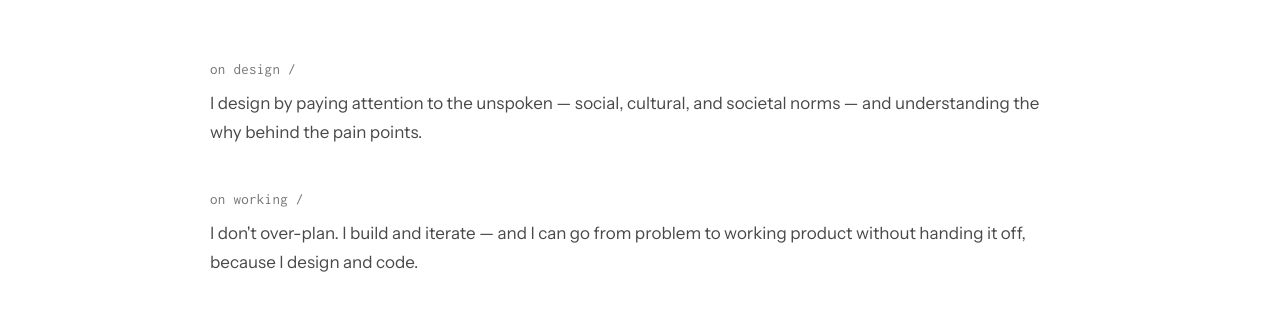
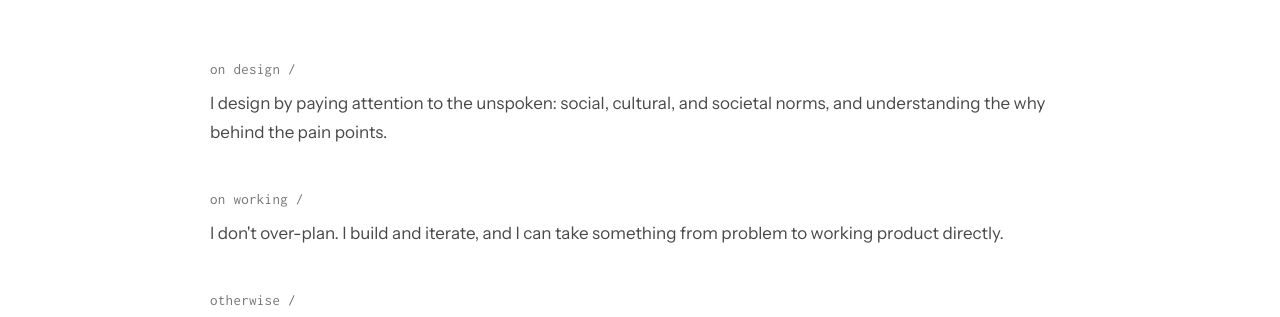
Before and after one commit to jzsun22/jzsun-me, a plain HTML site: page public/about.html in a window 1280 px wide. Shown: the part 391-708 px from the top of the page. Drawn offline with Linux system fonts and the light colour scheme.

Commit message:
wording change

```diff
--- a/public/about.html
+++ b/public/about.html
@@ -166,12 +166,12 @@
 
           <div class="about-page__block">
             <span class="about-page__label">on design /</span>
-            <p class="about-page__prose">I design by paying attention to the unspoken — social, cultural, and societal norms — and understanding the why behind the pain points.</p>
+            <p class="about-page__prose">I design by paying attention to the unspoken: social, cultural, and societal norms, and understanding the why behind the pain points.</p>
           </div>
 
           <div class="about-page__block">
             <span class="about-page__label">on working /</span>
-            <p class="about-page__prose">I don't over-plan. I build and iterate — and I can go from problem to working product without handing it off, because I design and code.</p>
+            <p class="about-page__prose">I don't over-plan. I build and iterate, and I can take something from problem to working product directly.</p>
           </div>
 
           <div class="about-page__block about-page__block--otherwise">
```
